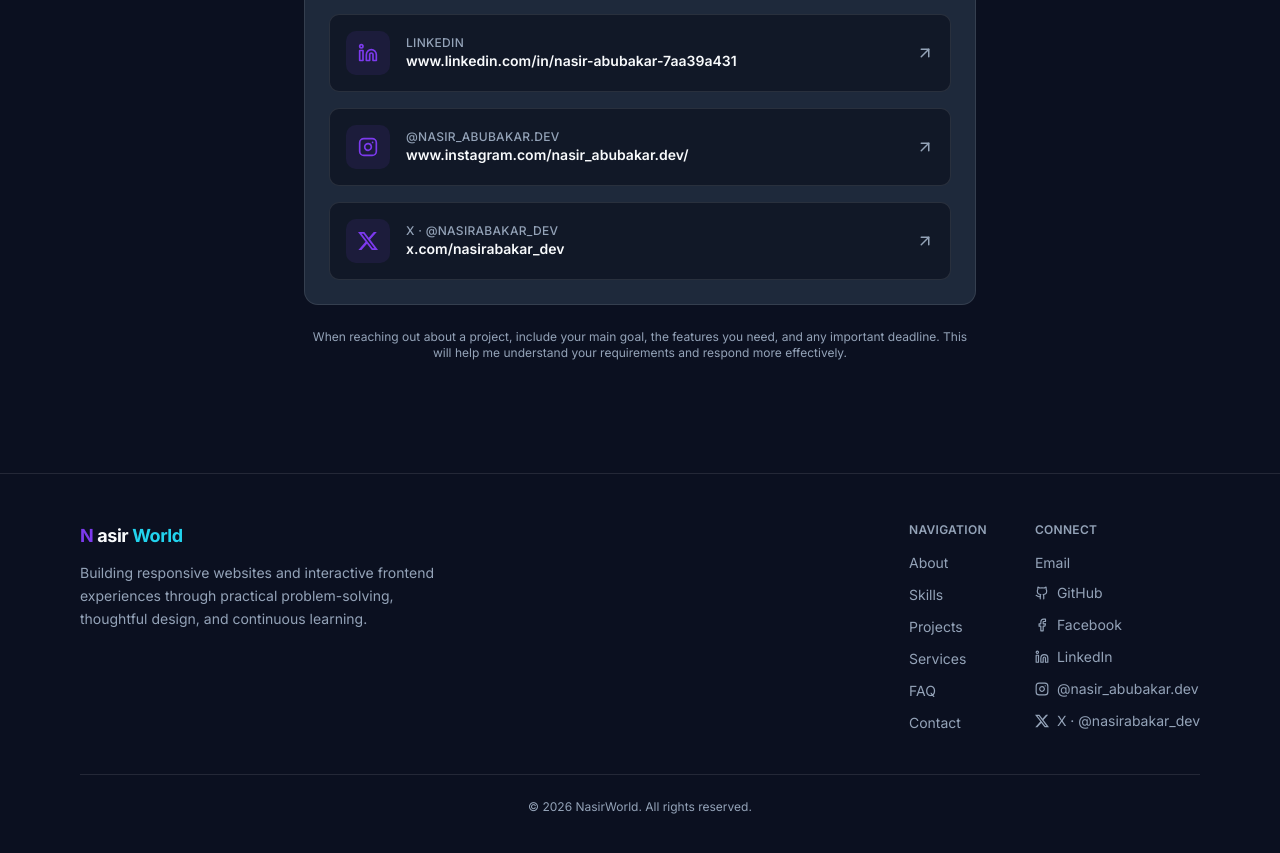
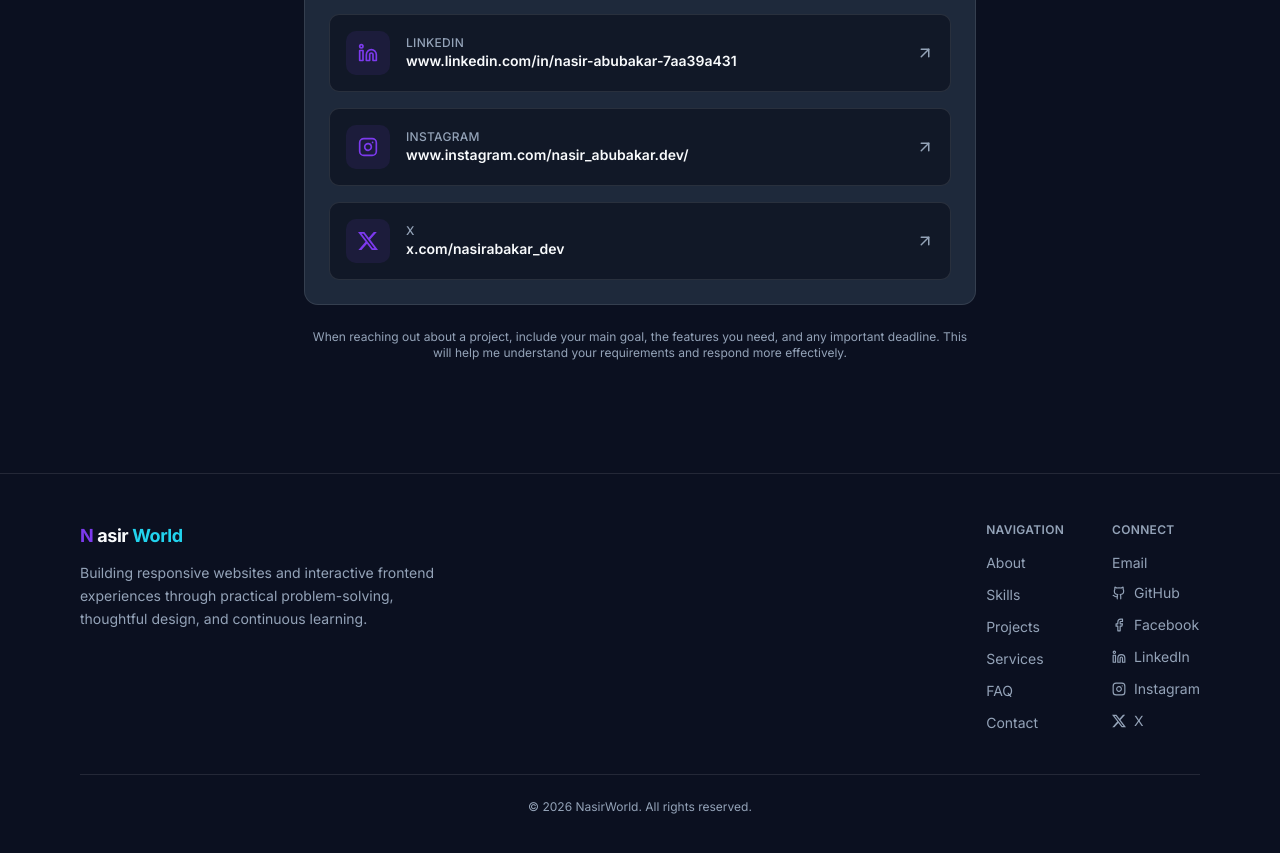
Before and after one commit to nasirabubakar-dev/NasirWorld, a React (Vite) app: page / in a window 1280 px wide. Shown: the part 8380-9233 px from the top of the page. Built offline with nearby package versions, Linux system fonts and the light colour scheme.

Commit message:
Use platform names for Instagram and X labels

```diff
--- a/src/data/contact.js
+++ b/src/data/contact.js
@@ -21,13 +21,13 @@ export const contactInfo = {
     },
     {
       id: 'instagram',
-      label: '@nasir_abubakar.dev',
+      label: 'Instagram',
       icon: 'Instagram',
       url: 'https://www.instagram.com/nasir_abubakar.dev/',
     },
     {
       id: 'x',
-      label: 'X · @nasirabakar_dev',
+      label: 'X',
       icon: 'X',
       url: 'https://x.com/nasirabakar_dev',
     },
```
